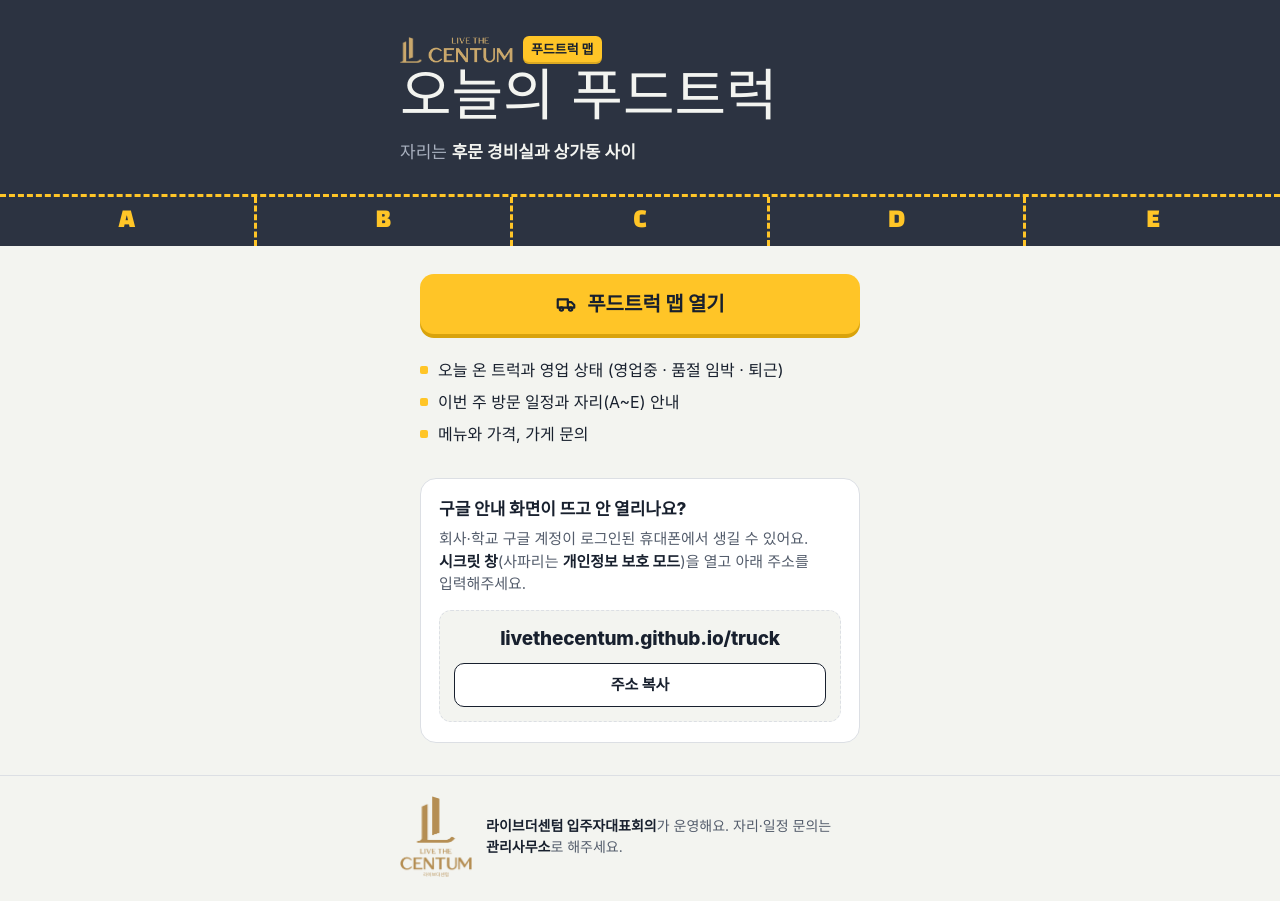
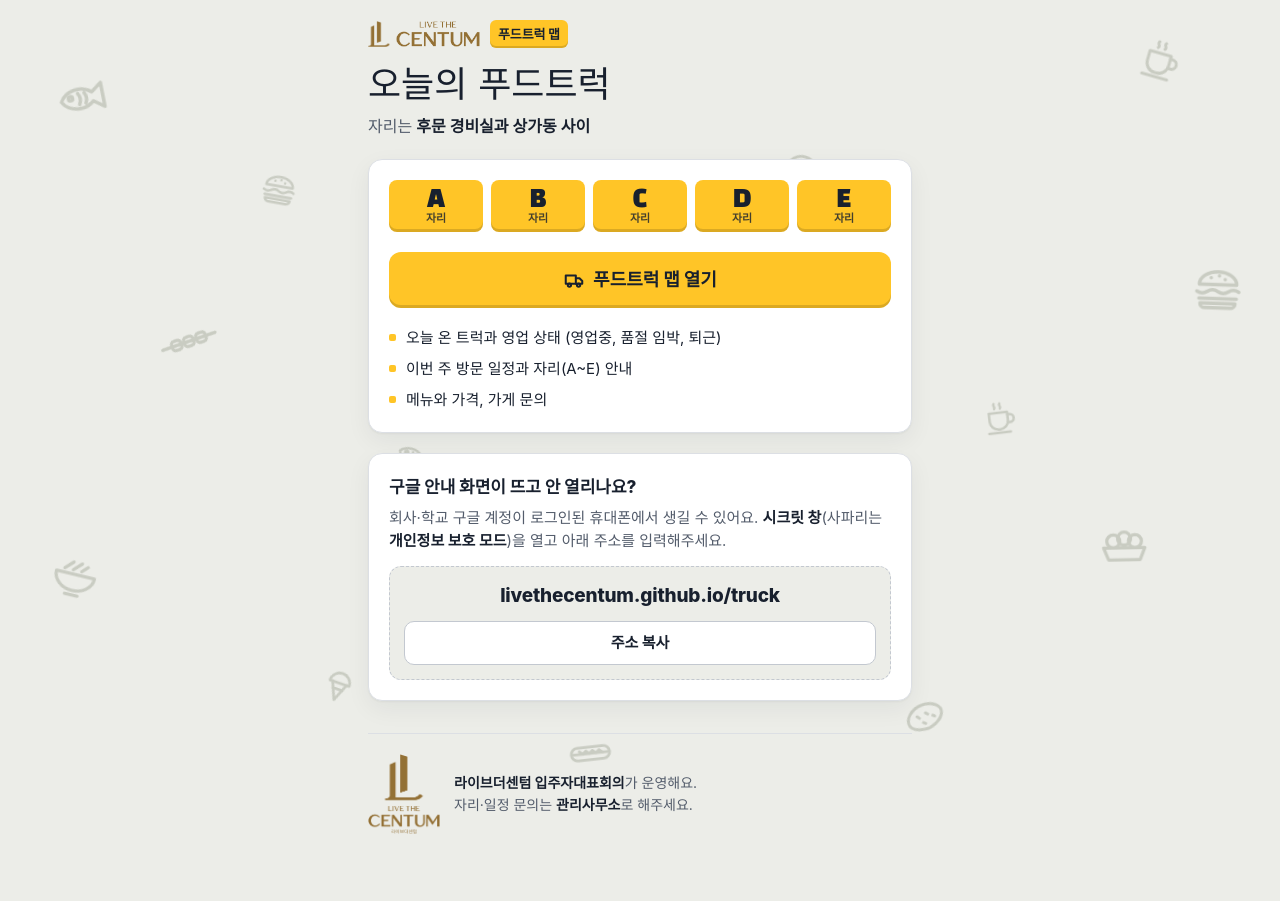
Before and after one commit to livethecentum/truck, a plain HTML site: page index.html in a window 1280 px wide. After the commit the page ends 866 px from the top, so only its background shows below. Drawn offline with Linux system fonts and the light colour scheme; a web font is replaced by a local one.

Commit message:
앱과 같은 디자인으로 통일

```diff
--- a/index.html
+++ b/index.html
@@ -12,7 +12,8 @@
 <meta property="og:image" content="https://livethecentum.github.io/truck/og.png">
 <meta property="og:image:width" content="1200">
 <meta property="og:image:height" content="630">
-<meta name="theme-color" content="#2C3341">
+<meta name="theme-color" content="#ECEDE8" media="(prefers-color-scheme: light)">
+<meta name="theme-color" content="#0F1522" media="(prefers-color-scheme: dark)">
 <link rel="icon" href="favicon.svg" type="image/svg+xml">
 <link rel="apple-touch-icon" href="apple-touch-icon.png">
 <link rel="stylesheet" href="https://cdn.jsdelivr.net/gh/orioncactus/pretendard@v1.3.9/dist/web/static/pretendard.min.css">
@@ -24,96 +25,119 @@
   if (/[?&]go\b/.test(location.search)) location.replace(APP_URL);
 </script>
 <style>
+  /* 앱(Apps Script) Styles.html 과 같은 토큰·모양 — 안내 페이지에서 앱으로 넘어가도 같은 화면처럼 보이게 */
   :root {
-    --bg: #F3F4F0; --surface: #FFFFFF; --ink: #18202E; --muted: #535C6B; --line: #DCDFE4;
-    --sign: #FFC527; --sign-ink: #18202E; --asphalt: #2C3341; --asphalt-ink: #F3F4F0; --asphalt-muted: #A9B1BF;
-    --focus: #2453A3;
+    --bg: #ECEDE8; --surface: #FFFFFF; --ink: #18202E; --muted: #535C6B; --line: #DCDFE4; --line-strong: #C3C8D0;
+    --sign: #FFC527; --sign-ink: #18202E; --brand: #8F6A2C; --deco: #C9CCC2; --focus: #2453A3;
+    --shadow: 0 1px 2px rgba(24, 32, 46, .05), 0 8px 24px rgba(24, 32, 46, .06); --radius: 14px;
   }
   @media (prefers-color-scheme: dark) {
     :root {
-      --bg: #0F1522; --surface: #182134; --ink: #ECEFF5; --muted: #A7B0C0; --line: #2A3550;
-      --sign: #FFCB3D; --sign-ink: #141A26; --asphalt: #0A0F1A; --asphalt-ink: #ECEFF5; --asphalt-muted: #8C95A7;
-      --focus: #96BAFF;
+      --bg: #0F1522; --surface: #182134; --ink: #ECEFF5; --muted: #A7B0C0; --line: #2A3550; --line-strong: #3B4866;
+      --sign: #FFCB3D; --sign-ink: #141A26; --brand: #D2AE6E; --deco: #253049; --focus: #96BAFF;
+      --shadow: 0 1px 2px rgba(0, 0, 0, .3), 0 8px 24px rgba(0, 0, 0, .25);
     }
   }
-  * { box-sizing: border-box; margin: 0; padding: 0; }
+  * { box-sizing: border-box; }
+  html, body { margin: 0; padding: 0; }
   html { -webkit-text-size-adjust: 100%; }
   body {
     min-height: 100vh; min-height: 100dvh; background: var(--bg); color: var(--ink);
-    font-family: Pretendard, -apple-system, BlinkMacSystemFont, 'Apple SD Gothic Neo', 'Malgun Gothic', sans-serif;
-    word-break: keep-all; line-height: 1.5; -webkit-font-smoothing: antialiased;
-    display: flex; flex-direction: column;
+    font-family: Pretendard, -apple-system, BlinkMacSystemFont, 'Apple SD Gothic Neo', 'Noto Sans KR', 'Malgun Gothic', sans-serif;
+    font-size: 1rem; line-height: 1.55; word-break: keep-all; -webkit-font-smoothing: antialiased;
   }
+  p, h1, h2, ul { margin: 0; }
   a, button { font: inherit; color: inherit; }
   :focus-visible { outline: 3px solid var(--focus); outline-offset: 3px; }
 
-  .hero { background: var(--asphalt); color: var(--asphalt-ink); padding: calc(2.25rem + env(safe-area-inset-top)) 1.25rem 0; }
-  .wrap { max-width: 30rem; margin: 0 auto; }
-  .place { display: flex; align-items: center; gap: .625rem; }
-  .logos { display: inline-flex; align-items: center; gap: .375rem; }
-  .logos img { display: block; height: 1.625rem; width: auto; }
-  .tag { font-size: .8125rem; font-weight: 800; padding: .25rem .5rem; border-radius: 6px; background: var(--sign); color: var(--sign-ink); box-shadow: inset 0 -2px 0 rgba(0,0,0,.14); }
-  h1 { font-family: 'Black Han Sans', Pretendard, sans-serif; font-weight: 400; font-size: clamp(2.5rem, 12vw, 3.5rem); line-height: 1.05; margin: .375rem 0 .75rem; }
-  .where { font-size: 1.0625rem; color: var(--asphalt-muted); }
-  .where b { color: var(--asphalt-ink); font-weight: 700; }
-  .bays { display: flex; margin: 1.75rem -1.25rem 0; height: 3.25rem; border-top: 3px dashed var(--sign); }
-  .bays span { flex: 1; display: grid; place-items: center; border-right: 3px dashed var(--sign);
-    font-family: 'Black Han Sans', sans-serif; font-size: 1.375rem; color: var(--sign); }
-  .bays span:last-child { border-right: 0; }
+  /* 배경 장식: 떠다니는 음식 (앱과 같은 아이콘·위치) */
+  .food-sky { position: fixed; inset: 0; z-index: 0; overflow: hidden; pointer-events: none; color: var(--deco); }
+  .food-sky i { position: absolute; display: block; transform: rotate(var(--r)); animation: food-drift 30s ease-in-out infinite alternate; will-change: transform; }
+  .food-sky svg { display: block; width: 100%; height: 100%; fill: none; stroke: currentColor; stroke-width: 1.5; stroke-linecap: round; stroke-linejoin: round; }
+  @keyframes food-drift {
+    0%   { transform: translate(0, 0) rotate(var(--r)); }
+    50%  { transform: translate(.75rem, -1.75rem) rotate(calc(var(--r) + 8deg)); }
+    100% { transform: translate(-.5rem, -.75rem) rotate(calc(var(--r) - 4deg)); }
+  }
+  @media (prefers-reduced-motion: reduce) { .food-sky i { animation: none; } }
+  @media (max-width: 47.99rem) { .food-sky { opacity: .75; } .food-sky i:nth-child(n+11) { display: none; } }
 
-  main { flex: 1; width: 100%; min-width: 0; padding: 1.75rem 1.25rem 2rem; }
-  .open {
-    display: flex; align-items: center; justify-content: center; gap: .625rem;
-    width: 100%; min-height: 3.75rem; border-radius: 14px; text-decoration: none;
-    background: var(--sign); color: var(--sign-ink); font-size: 1.25rem; font-weight: 800;
-    box-shadow: 0 4px 0 #D9A30C;
+  .app { position: relative; z-index: 1; max-width: 36rem; margin: 0 auto; padding: calc(1.25rem + env(safe-area-inset-top)) 1rem calc(2rem + env(safe-area-inset-bottom)); }
+
+  /* 머리: 앱과 같은 [금색 로고] [노란 표지] + 큰 제목 */
+  .brand { display: inline-flex; align-items: center; gap: .625rem; }
+  .brand-logo { display: inline-flex; align-items: center; gap: .375rem; }
+  .logo { display: inline-block; flex: none; background: var(--brand); -webkit-mask: var(--logo-src) center / contain no-repeat; mask: var(--logo-src) center / contain no-repeat; }
+  .logo-mark { --logo-src: url(logo-mark.png); width: 1.375rem; height: 1.6875rem; }
+  .logo-word { --logo-src: url(logo-word.png); width: 5.25rem; height: 1.625rem; -webkit-mask-position: left center; mask-position: left center; }
+  .logo-lockup { --logo-src: url(logo.png); width: 4.5rem; height: 5rem; }
+  .svc-tag { white-space: nowrap; font-size: .8125rem; font-weight: 800; letter-spacing: -.01em; padding: .25rem .5rem; border-radius: 6px; background: var(--sign); color: var(--sign-ink); box-shadow: inset 0 -2px 0 rgba(0, 0, 0, .14); }
+  h1 { font-family: 'Black Han Sans', Pretendard, sans-serif; font-weight: 400; font-size: 2.25rem; line-height: 1.1; margin: .875rem 0 .375rem; }
+  .where { font-size: 1rem; font-weight: 600; }
+  .where span { color: var(--muted); font-weight: 500; }
+
+  /* 상자: 앱 카드와 같은 흰 바탕·테두리·모서리 */
+  .panel { background: var(--surface); border: 1px solid var(--line); border-radius: var(--radius); box-shadow: var(--shadow); padding: 1.25rem; margin-top: 1.25rem; }
+  .bays { display: grid; grid-template-columns: repeat(5, 1fr); gap: .5rem; margin-bottom: 1.25rem; }
+  .sign {
+    height: 3.25rem; border-radius: 8px; background: var(--sign); color: var(--sign-ink);
+    display: grid; place-items: center; align-content: center; box-shadow: inset 0 -3px 0 rgba(0, 0, 0, .14);
   }
-  .open:active { transform: translateY(2px); box-shadow: 0 2px 0 #D9A30C; }
-  .open svg { width: 1.375rem; height: 1.375rem; flex: none; }
-  .what { list-style: none; display: grid; gap: .5rem; margin: 1.5rem 0 0; }
-  .what li { display: flex; gap: .625rem; align-items: baseline; font-size: 1rem; }
-  .what li::before { content: ''; width: .5rem; height: .5rem; border-radius: 2px; background: var(--sign); flex: none; transform: translateY(-.125rem); }
+  .sign b { font-family: 'Black Han Sans', Pretendard, sans-serif; font-weight: 400; font-size: 1.5rem; line-height: 1; }
+  .sign small { font-size: .6875rem; font-weight: 800; line-height: 1.1; opacity: .8; }
+  .btn {
+    display: flex; align-items: center; justify-content: center; gap: .5rem;
+    width: 100%; min-height: 3.5rem; padding: .75rem 1.25rem; border-radius: 12px; text-decoration: none;
+    background: var(--sign); color: var(--sign-ink); font-size: 1.125rem; font-weight: 800;
+    box-shadow: inset 0 -3px 0 rgba(0, 0, 0, .14);
+  }
+  .btn:active { box-shadow: inset 0 -1px 0 rgba(0, 0, 0, .14); transform: translateY(1px); }
+  .btn svg { width: 1.375rem; height: 1.375rem; flex: none; }
+  .what { list-style: none; padding: 0; display: grid; gap: .5rem; margin-top: 1.125rem; }
+  .what li { display: flex; gap: .625rem; align-items: baseline; font-size: .9375rem; }
+  .what li::before { content: ''; width: .4375rem; height: .4375rem; border-radius: 2px; background: var(--sign); flex: none; transform: translateY(-.125rem); }
 
-  .help { margin-top: 2rem; background: var(--surface); border: 1.5px solid var(--line); border-radius: 16px; padding: 1.125rem 1.125rem 1.25rem; }
   .help h2 { font-size: 1.0625rem; font-weight: 800; margin-bottom: .375rem; }
   .help p { font-size: .9375rem; color: var(--muted); }
   .help p b { color: var(--ink); }
-  .addr { display: grid; gap: .625rem; margin-top: .875rem; padding: .875rem;
-    border-radius: 12px; background: var(--bg); border: 1.5px dashed var(--line); }
+  .addr { display: grid; gap: .625rem; margin-top: .875rem; padding: .875rem; border-radius: 12px; background: var(--bg); border: 1px dashed var(--line-strong); }
   .addr code { font-family: inherit; font-weight: 800; font-size: clamp(1rem, 4.6vw, 1.1875rem); letter-spacing: -.01em; white-space: nowrap; text-align: center; }
-  .copy { width: 100%; min-height: 2.75rem; padding: 0 .875rem; border-radius: 10px; border: 1.5px solid var(--ink);
-    background: var(--surface); font-weight: 800; font-size: .9375rem; cursor: pointer; }
-  .copy[data-done] { background: var(--ink); color: var(--bg); }
+  .copy { width: 100%; min-height: 2.75rem; padding: 0 .875rem; border-radius: 10px; border: 1px solid var(--line-strong); background: var(--surface); font-weight: 800; font-size: .9375rem; cursor: pointer; }
+  .copy:hover { border-color: var(--ink); }
+  .copy[data-done] { background: var(--ink); color: var(--bg); border-color: var(--ink); }
 
-  footer { padding: 1.25rem 1.25rem calc(1.5rem + env(safe-area-inset-bottom)); border-top: 1px solid var(--line); }
-  .sign-off { display: flex; align-items: center; gap: .875rem; max-width: 30rem; margin: 0 auto; }
-  .sign-off img { width: 4.5rem; height: auto; flex: none; }
-  footer p { font-size: .875rem; color: var(--muted); }
-  footer b { color: var(--ink); }
+  /* 하단: 앱과 같은 운영 표지 */
+  .site-foot { margin-top: 2rem; padding-top: 1.25rem; border-top: 1px solid var(--line); }
+  .site-sign { display: flex; align-items: center; gap: .875rem; }
+  .site-sign p { font-size: .875rem; color: var(--muted); }
+  .site-sign b { color: var(--ink); }
 </style>
 </head>
 <body>
-  <header class="hero">
-    <div class="wrap">
-      <p class="place"><span class="logos" role="img" aria-label="LIVE THE CENTUM 라이브더센텀"><img src="logo-mark.png" alt="" width="22" height="27"><img src="logo-word.png" alt="" width="86" height="26"></span><b class="tag">푸드트럭 맵</b></p>
+  <div class="app">
+    <header>
+      <span class="brand"><span class="brand-logo" role="img" aria-label="LIVE THE CENTUM 라이브더센텀"><span class="logo logo-mark"></span><span class="logo logo-word"></span></span><b class="svc-tag">푸드트럭 맵</b></span>
       <h1>오늘의 푸드트럭</h1>
-      <p class="where">자리는 <b>후문 경비실과 상가동 사이</b></p>
-    </div>
-    <div class="bays" aria-hidden="true"><span>A</span><span>B</span><span>C</span><span>D</span><span>E</span></div>
+      <p class="where"><span>자리는</span> 후문 경비실과 상가동 사이</p>
     </header>
 
-  <main class="wrap">
-    <a class="open" id="open" href="#">
-      <svg viewBox="0 0 24 24" fill="none" stroke="currentColor" stroke-width="2.4" stroke-linecap="round" stroke-linejoin="round" aria-hidden="true"><path d="M3 7h11v9H3z"/><path d="M14 10h4l3 3v3h-7"/><circle cx="7" cy="17.5" r="1.8"/><circle cx="17" cy="17.5" r="1.8"/></svg>
+    <main>
+      <section class="panel">
+        <div class="bays" aria-hidden="true">
+          <span class="sign"><b>A</b><small>자리</small></span><span class="sign"><b>B</b><small>자리</small></span><span class="sign"><b>C</b><small>자리</small></span><span class="sign"><b>D</b><small>자리</small></span><span class="sign"><b>E</b><small>자리</small></span>
+        </div>
+        <a class="btn" id="open" href="#">
+          <svg viewBox="0 0 24 24" fill="none" stroke="currentColor" stroke-width="2.2" stroke-linecap="round" stroke-linejoin="round" aria-hidden="true"><path d="M3 7h11v9H3z"/><path d="M14 10h4l3 3v3h-7"/><circle cx="7" cy="17.5" r="1.8"/><circle cx="17" cy="17.5" r="1.8"/></svg>
           푸드트럭 맵 열기
         </a>
         <ul class="what">
-      <li>오늘 온 트럭과 영업 상태 (영업중 · 품절 임박 · 퇴근)</li>
+          <li>오늘 온 트럭과 영업 상태 (영업중, 품절 임박, 퇴근)</li>
           <li>이번 주 방문 일정과 자리(A~E) 안내</li>
           <li>메뉴와 가격, 가게 문의</li>
         </ul>
+      </section>
 
-    <section class="help" aria-labelledby="helpTitle">
+      <section class="panel help" aria-labelledby="helpTitle">
         <h2 id="helpTitle">구글 안내 화면이 뜨고 안 열리나요?</h2>
         <p>회사·학교 구글 계정이 로그인된 휴대폰에서 생길 수 있어요.
           <b>시크릿 창</b>(사파리는 <b>개인정보 보호 모드</b>)을 열고 아래 주소를 입력해주세요.</p>
@@ -124,10 +148,11 @@
       </section>
     </main>
 
-  <footer>
-    <div class="sign-off"><img src="logo.png" alt="LIVE THE CENTUM 라이브더센텀 로고" width="72" height="80">
-    <p><b>라이브더센텀 입주자대표회의</b>가 운영해요. 자리·일정 문의는 <b>관리사무소</b>로 해주세요.</p></div>
+    <footer class="site-foot">
+      <div class="site-sign"><span class="logo logo-lockup" role="img" aria-label="라이브더센텀 로고"></span>
+      <p><b>라이브더센텀 입주자대표회의</b>가 운영해요.<br>자리·일정 문의는 <b>관리사무소</b>로 해주세요.</p></div>
     </footer>
+  </div>
 
 <script>
   document.getElementById('open').href = APP_URL;
@@ -145,6 +170,46 @@
       else fallback();
     });
   })();
+  /* 앱(Common.html)과 같은 떠다니는 음식 */
+  var FOOD_ICONS = {
+    fish: "<path d='M2.5 12c2.6-4.6 9.4-5.6 13.6-2l4.4-3.2v10.4L16.1 14c-4.2 3.6-11 2.6-13.6-2z'/><circle cx='6.6' cy='11.2' r='.9'/><path d='M10 9.6c.9 1.5.9 3.3 0 4.8M12.8 9.8c.8 1.4.8 3 0 4.4'/>",
+    skewer: "<path d='M3 21 21 3'/><rect x='5.6' y='14' width='4.4' height='4.4' rx='1.4' transform='rotate(45 7.8 16.2)'/><rect x='9.8' y='9.8' width='4.4' height='4.4' rx='1.4' transform='rotate(45 12 12)'/><rect x='14' y='5.6' width='4.4' height='4.4' rx='1.4' transform='rotate(45 16.2 7.8)'/>",
+    burger: "<path d='M4 10.5a8 5.5 0 0 1 16 0z'/><path d='M3 13.5c1.5 1 3 1 4.5 0s3-1 4.5 0 3 1 4.5 0 3-1 4.5 0'/><path d='M4 16.5h16'/><path d='M4.5 18.5h15a0 0 0 0 1 0 0 2 2 0 0 1-2 2h-11a2 2 0 0 1-2-2z'/><path d='M9 7.6h.01M12.5 6.8h.01M15 8.2h.01'/>",
+    coffee: "<path d='M5 9h11v5a5 5 0 0 1-5 5h-1a5 5 0 0 1-5-5z'/><path d='M16 10.5h1.2a2.4 2.4 0 0 1 0 4.8H16'/><path d='M8.5 3.5c-1 1 1 2 0 3M12 3.5c-1 1 1 2 0 3'/><path d='M4 21h13'/>",
+    bowl: "<path d='M3 11.5h18a9 7.5 0 0 1-18 0z'/><path d='M6.5 9.5 10 6M10.5 9.5l3.5-3.5M14.5 9.5l2.5-2.5'/><path d='M9 21h6'/>",
+    takoyaki: "<path d='M2.5 14h19l-2.2 5.5H4.7z'/><circle cx='7' cy='11' r='3'/><circle cx='12' cy='9.8' r='3'/><circle cx='17' cy='11' r='3'/>",
+    hotdog: "<path d='M5 8.5h14a3.5 3.5 0 0 1 0 7H5a3.5 3.5 0 0 1 0-7z'/><path d='M2.5 12h19'/><path d='M6 10.6l1.8 1.4 1.8-1.4 1.8 1.4 1.8-1.4 1.8 1.4 1.8-1.4 1.8 1.4'/>",
+    icecream: "<path d='M8 12l4 9.5 4-9.5'/><path d='M6.5 12a5.5 5.5 0 0 1 11 0z'/><path d='M9.3 15.5h5.4'/>",
+    potato: "<path d='M3.5 15.5c-1.6-3.6 2.6-8.8 8.3-9.3 5.3-.5 9.5 2.4 8.6 5.8-.9 3.5-6 6.6-10.3 6.4-3.3-.2-5.7-1.1-6.6-2.9z'/><path d='M8 11.5l1 1M12.5 10.5l1 .8M15.8 12.4l.9.6M10.5 15l1 .6'/>",
+    donut: "<circle cx='12' cy='12' r='8.5'/><circle cx='12' cy='12' r='2.8'/><path d='M7.5 7.8l.8.6M15.8 7.2l-.4.9M17.6 13.4l-.9.3M9 16.8l.7-.7M5.8 12.6l.9-.2'/>"
+  };
+  // [아이콘, 가로 %, 세로 %, 크기 rem, 한 번 움직이는 시간(초), 시작 지점(초), 기울기(도)] — 앞 10개만 휴대폰에서 보임
+  var FOOD_SKY = [
+    ['fish', 4, 10, 3.5, 34, -2, -14],
+    ['coffee', 88, 8, 3, 28, -9, 8],
+    ['skewer', 12, 42, 3.25, 31, -5, 20],
+    ['burger', 92, 36, 3.5, 36, -12, -6],
+    ['bowl', 3, 72, 3.25, 29, -7, 6],
+    ['takoyaki', 85, 68, 3.25, 33, -15, -8],
+    ['hotdog', 44, 93, 2.75, 38, -4, -10],
+    ['icecream', 24, 86, 2.75, 27, -11, 12],
+    ['potato', 70, 88, 3, 35, -3, -16],
+    ['donut', 60, 22, 2.75, 32, -8, 10],
+    ['fish', 30, 58, 2.5, 30, -13, 18],
+    ['coffee', 76, 52, 2.5, 37, -6, -12],
+    ['skewer', 52, 74, 2.5, 29, -10, -24],
+    ['burger', 20, 22, 2.5, 34, -1, 8]
+  ];
+  (function () {
+    var el = document.createElement('div');
+    el.className = 'food-sky';
+    el.setAttribute('aria-hidden', 'true');
+    el.innerHTML = FOOD_SKY.map(function (f) {
+      return '<i style="left:' + f[1] + '%;top:' + f[2] + '%;width:' + f[3] + 'rem;height:' + f[3] + 'rem;--r:' + f[6] + 'deg;' +
+        'animation-duration:' + f[4] + 's;animation-delay:' + f[5] + 's"><svg viewBox="0 0 24 24" focusable="false">' + FOOD_ICONS[f[0]] + '</svg></i>';
+    }).join('');
+    document.body.insertBefore(el, document.body.firstChild);
+  })();
 </script>
 </body>
 </html>
```
Also changed, not shown: og.png. Lines whose indentation alone changed are shown as unchanged.
